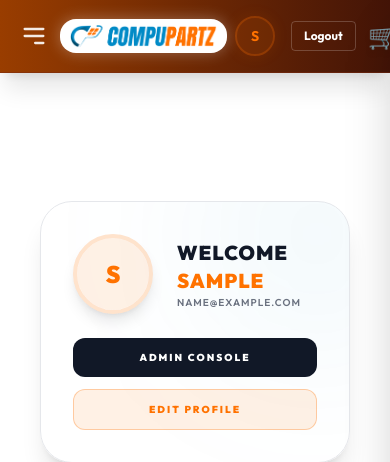
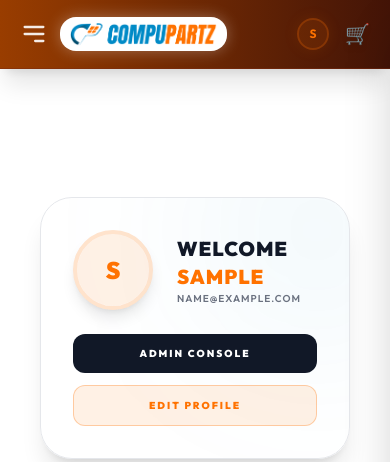
Before and after one commit to El-viktoh/Compupartz, a Django app: page /dashboard/ in a window 390 px wide. Shown: the top 462 px of the page. Run offline with Django 4.2, Linux system fonts and the light colour scheme; the visitor is signed in with stand-in values (Sample User, id 1); data that the repository does not hold is empty; some libraries are stand-ins or nearby versions.

Commit message:
UI: Optimize mobile navbar spacing and hide redundant logout button

```diff
--- a/templates/base.html
+++ b/templates/base.html
@@ -218,20 +218,20 @@
 
                 {% if user.is_authenticated %}
                 <a href="{% url 'dashboard' %}" class="relative group">
-                    <div class="w-10 h-10 rounded-full border-2 border-brandOrange/30 group-hover:border-brandOrange overflow-hidden transition-all duration-300 shadow-[0_0_15px_rgba(255,114,0,0.1)] group-hover:shadow-[0_0_15px_rgba(255,114,0,0.3)]">
+                    <div class="w-8 h-8 md:w-10 md:h-10 rounded-full border-2 border-brandOrange/30 group-hover:border-brandOrange overflow-hidden transition-all duration-300 shadow-[0_0_15px_rgba(255,114,0,0.1)] group-hover:shadow-[0_0_15px_rgba(255,114,0,0.3)]">
                         {% if user.profile.avatar %}
                             <img src="{{ user.profile.avatar.url }}" class="w-full h-full object-cover">
                         {% else %}
-                            <div class="w-full h-full bg-brandOrange/10 flex items-center justify-center text-brandOrange font-bold text-sm">
+                            <div class="w-full h-full bg-brandOrange/10 flex items-center justify-center text-brandOrange font-bold text-xs md:text-sm">
                                 {{ user.username|slice:":1"|upper }}
                             </div>
                         {% endif %}
                     </div>
                 </a>
 
-                <form action="/accounts/logout/" method="post" class="ml-2 relative z-10">
+                <form action="/accounts/logout/" method="post" class="ml-1 md:ml-2 relative z-10 hidden sm:block">
                     {% csrf_token %}
-                    <button type="submit" class="text-xs font-bold text-white hover:bg-white/20 active:bg-white/30 active:scale-[0.98] active:brightness-90 px-3 py-1.5 rounded transition-all border border-white/20 flex items-center justify-center">
+                    <button type="submit" class="text-[10px] md:text-xs font-bold text-white hover:bg-white/20 active:bg-white/30 active:scale-[0.98] active:brightness-90 px-2 py-1 md:px-3 md:py-1.5 rounded transition-all border border-white/20 flex items-center justify-center">
                         <span class="pointer-events-none">Logout</span>
                     </button>
                 </form>
@@ -242,10 +242,10 @@
 
 
                 <!-- CART -->
-                <div class="relative cursor-pointer hover:opacity-80 transition group p-1 z-10" onclick="openCart()">
-                    <span class="text-2xl transform group-hover:scale-110 transition inline-block drop-shadow-md pointer-events-none">🛒</span>
+                <div class="relative cursor-pointer hover:opacity-80 transition group p-1 z-10 ml-1 md:ml-0" onclick="openCart()">
+                    <span class="text-xl md:text-2xl transform group-hover:scale-110 transition inline-block drop-shadow-md pointer-events-none">🛒</span>
                     <span id="cartCount"
-                        class="absolute -top-1 -right-1 bg-white text-orange-600 text-[10px] font-black px-1.5 py-0.5 rounded-full shadow-lg hidden border-2 border-orange-600 pointer-events-none">
+                        class="absolute -top-1 -right-1 bg-white text-orange-600 text-[9px] md:text-[10px] font-black px-1.5 py-0.5 rounded-full shadow-lg hidden border-2 border-orange-600 pointer-events-none">
                         0
                     </span>
                 </div>
```
